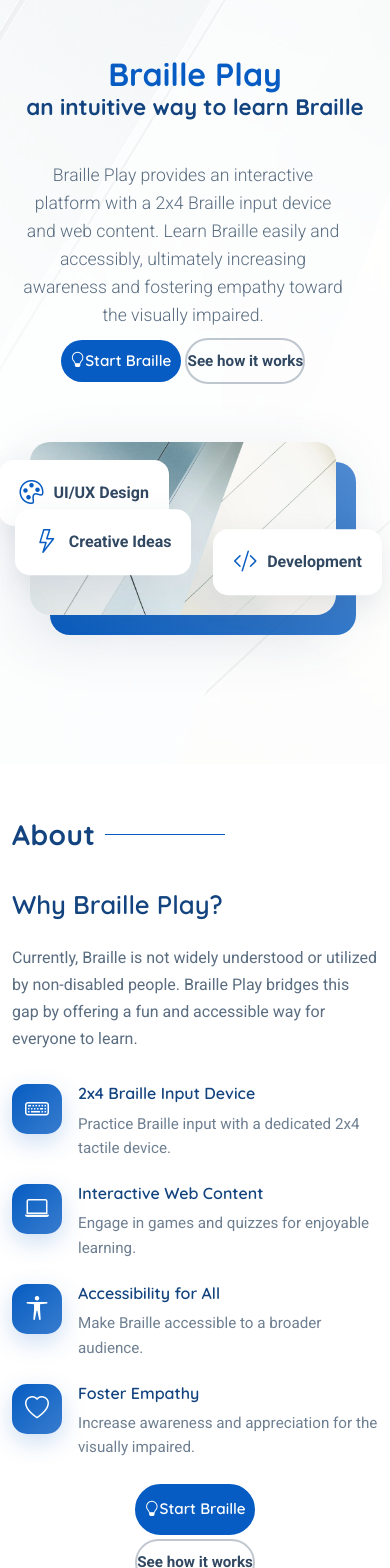
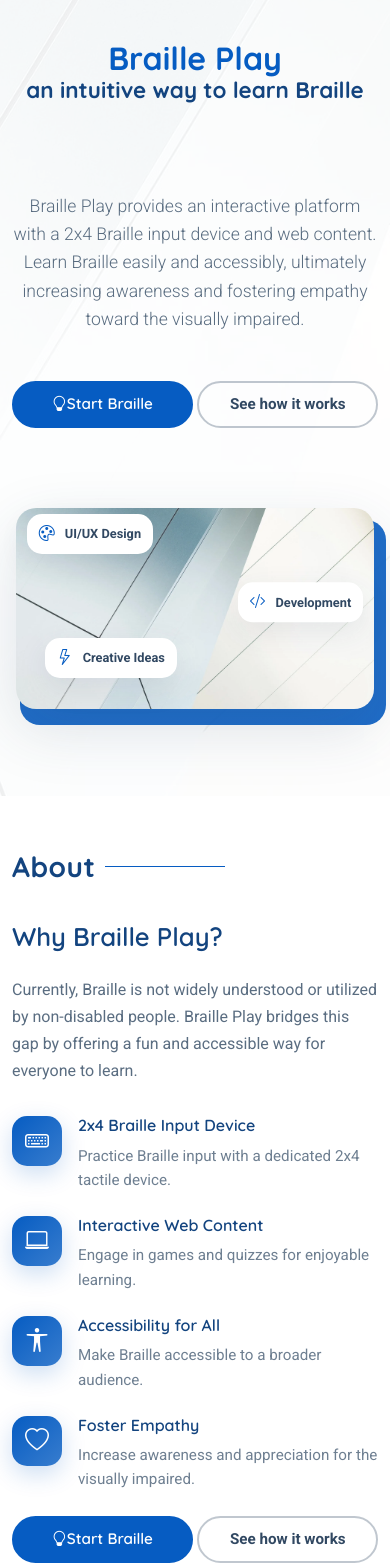
Before and after one commit to yeahyeon/braille-play-landing, a React (Vite) app: page / in a window 390 px wide. Shown: the part 80-1648 px from the top of the page. Built offline with nearby package versions, Linux system fonts and the light colour scheme.

Commit message:
[fix] mobile image overlay fixed

```diff
--- a/src/App.jsx
+++ b/src/App.jsx
@@ -2,6 +2,7 @@ import React from "react";
 import Header from "./components/Header";
 import Hero from "./components/Hero";
 import About from "./components/About";
+import MainFeatures from "./components/MainFeatures";
 import Footer from "./components/Footer";
 import "./App.css";
 
@@ -12,6 +13,7 @@ function App() {
       <main className="main">
         <Hero />
         <About />
+        <MainFeatures />
       </main>
       <Footer />
     </div>
--- a/src/components/About.css
+++ b/src/components/About.css
@@ -1,15 +1,15 @@
 /* About Section Styles */
 .about.section {
-  padding: 80px 0 0 0;
+  padding: var(--header-height) 0 0 0;
 }
 
 /* Section Title */
-.section-title {
+.about .section-title {
   padding-bottom: 60px;
   position: relative;
 }
 
-.section-title h2 {
+.about .section-title h2 {
   font-size: 36px;
   font-weight: 700;
   padding: 0;
@@ -19,7 +19,7 @@
   position: relative;
 }
 
-.section-title h2::after {
+.about .section-title h2::after {
   content: "";
   width: 120px;
   height: 1px;
@@ -28,7 +28,7 @@
   margin: 10px 10px;
 }
 
-.section-title p {
+.about .section-title p {
   color: color-mix(in srgb, var(--default-color), transparent 50%);
   margin: 5px 0 0 0;
   font-size: 16px;
@@ -122,6 +122,7 @@
   gap: 1rem;
   margin-top: 2rem;
   width: 100%;
+  flex-wrap: wrap;
 }
 
 .about-actions .btn {
@@ -134,21 +135,15 @@
   align-items: center;
   justify-content: center;
   text-align: center;
+  white-space: nowrap;
+  min-width: 160px;
+  flex: 1;
 }
 
 .about-actions .btn.btn-brand {
   background-color: var(--accent-color);
   color: var(--contrast-color);
   border: 2px solid var(--accent-color);
-  padding: 12px 30px;
-  font-weight: 600;
-  border-radius: 50px;
-  text-decoration: none;
-  transition: all 0.3s ease;
-  display: flex;
-  align-items: center;
-  justify-content: center;
-  text-align: center;
 }
 
 .about-actions .btn.btn-brand:hover {
@@ -208,19 +203,19 @@
 /* Responsive */
 @media (max-width: 768px) {
   .about.section {
-    padding: 60px 0 0 0;
+    padding: calc(var(--header-height) * 0.75) 0 0 0;
     margin-bottom: 0;
   }
 
-  .section-title {
+  .about .section-title {
     padding-bottom: 20px;
   }
 
-  .section-title h2 {
+  .about .section-title h2 {
     font-size: 28px;
   }
 
-  .section-title p {
+  .about .section-title p {
     font-size: 14px;
   }
 
@@ -282,16 +277,16 @@
     justify-content: center;
     gap: 0.5rem;
     margin-top: 1.5rem;
+    flex-direction: row;
     flex-wrap: wrap;
   }
 
   .about-actions .btn {
     padding: 0.75rem 1.25rem;
     font-size: 0.9rem;
-    min-width: 9.375rem;
-    max-width: 9.375rem;
+    min-width: 140px;
+    flex: 1;
     white-space: nowrap;
-    flex: 1;
   }
 
   .about-image {
@@ -305,16 +300,16 @@
 
 @media (max-width: 480px) {
   .about-actions {
-    flex-direction: column;
+    flex-direction: row;
+    flex-wrap: wrap;
     gap: 0.3rem;
   }
 
   .about-actions .btn {
-    flex: 1;
     font-size: 0.95rem;
     padding: 0.625rem 0.75rem;
-    min-width: 7.5rem;
-    max-width: 7.5rem;
+    min-width: 120px;
+    flex: 1;
     white-space: nowrap;
   }
 }
--- a/src/components/Hero.css
+++ b/src/components/Hero.css
@@ -4,13 +4,12 @@
   overflow: hidden;
   min-height: 100vh;
   display: flex;
-  align-items: flex-start;
+  align-items: center;
   margin: 0;
   width: 100vw;
   margin-left: calc(-50vw + 50%);
   margin-right: calc(-50vw + 50%);
-  margin-top: -80px;
-  padding-top: 80px;
+  padding-top: var(--header-height);
 }
 
 .hero::before {
@@ -32,8 +31,11 @@
   display: flex;
   flex-direction: column;
   justify-content: center;
-  min-height: 100vh;
+  align-items: center;
+  min-height: calc(100vh - var(--header-height));
   width: 100%;
+  padding: 0 !important;
+  margin-top: 0;
 }
 
 /* Hero Title */
@@ -55,8 +57,8 @@
 /* Hero Content and Image Container */
 .hero .row {
   display: flex;
-  align-items: flex-start;
-  justify-content: space-between;
+  align-items: center;
+  justify-content: center;
   width: 100%;
   gap: 2rem;
 }
@@ -67,10 +69,18 @@
   z-index: 3;
   flex: 1;
   max-width: 50%;
+  display: flex;
+  flex-direction: column;
+  align-items: flex-start;
+  text-align: left;
 }
 
 .hero .content-wrapper {
   max-width: 100%;
+  display: flex;
+  flex-direction: column;
+  align-items: flex-start;
+  width: 100%;
 }
 
 
@@ -80,6 +90,7 @@
   margin-bottom: 3rem;
   line-height: 1.6;
   margin-top: 3rem;
+  text-align: left;
 }
 
 /* Hero Stats */
@@ -117,6 +128,7 @@
   gap: 1rem;
   margin-bottom: 3rem;
   width: 100%;
+  flex-wrap: wrap;
 }
 
 .hero .hero-actions .btn {
@@ -129,15 +141,20 @@
   align-items: center;
   justify-content: center;
   text-align: center;
+  white-space: nowrap;
+  min-width: 160px;
+  flex: 1;
 }
 
-.hero .hero-actions .btn.btn-primary {
+.hero .hero-actions .btn.btn-primary,
+.hero .hero-actions .btn.btn-brand {
   background-color: var(--accent-color);
   color: var(--contrast-color);
   border: 2px solid var(--accent-color);
 }
 
-.hero .hero-actions .btn.btn-primary:hover {
+.hero .hero-actions .btn.btn-primary:hover,
+.hero .hero-actions .btn.btn-brand:hover {
   background-color: transparent;
   color: var(--accent-color);
 }
@@ -281,21 +298,18 @@
 
 /* Responsive */
 @media (max-width: 768px) {
-  .hero .container {
-    justify-content: center;
+  .hero {
+    padding-top: var(--header-height) !important;
+    padding-bottom: 2rem;
   }
 
-  .hero .hero-content {
-    text-align: center;
-    padding: 2.5rem 1.25rem;
+  .hero .container {
+    padding: 2rem 0;
   }
 
   .hero .hero-title {
     font-size: 1.4rem;
-    white-space: normal;
     text-align: center;
-    margin-top: 1rem;
-    margin-bottom: 0;
   }
 
   .hero .hero-title .typed {
@@ -308,50 +322,67 @@
 
   .hero .lead {
     font-size: 1.1rem;
-    margin-top: 0;
-    margin-bottom: 0.5rem;
+    text-align: center;
   }
 
-  .hero .hero-stats {
-    justify-content: center;
-    gap: 1rem;
-    margin-bottom: 2rem;
-    flex-direction: column;
+  .hero .hero-content {
+    max-width: 100%;
+    align-items: center;
+    text-align: center;
+  }
+
+  .hero .content-wrapper {
+    align-items: center;
   }
 
   .hero .hero-actions {
     justify-content: center;
-    gap: 0.5rem;
-    margin-bottom: 0.25rem;
-  }
-
-  .hero .hero-actions .btn {
-    padding: 0.75rem 1.25rem;
-    font-size: 0.9rem;
-    min-width: 9.375rem;
-    display: flex;
-    align-items: center;
-    justify-content: center;
-    text-align: center;
   }
 
   .hero .row {
     flex-direction: column;
-    gap: 0.25rem;
+    gap: 1rem;
   }
 
-  .hero .hero-content {
+  .hero .hero-image {
+    padding: 1rem;
     max-width: 100%;
   }
 
-  .hero .hero-image {
-    min-height: auto;
-    padding: 0.625rem 1.875rem 1.875rem 1.875rem;
-    max-width: 100%;
+  /* Image Overlay Mobile Adjustment */
+  .hero .image-overlay {
+    right: -1rem;
+    left: 0.5rem;
+    top: 0.75rem;
+    bottom: -1.5rem;
+    background: linear-gradient(45deg, var(--accent-color), color-mix(in srgb, var(--accent-color), transparent 0%));
+    border-radius: 1.5rem;
+    opacity: 0.9;
   }
 
-  .hero .social-links {
-    justify-content: center;
+  /* Floating Cards Mobile Adjustment */
+  .hero .floating-card.card-1 {
+    top: 5%;
+    left: 5%;
+  }
+
+  .hero .floating-card.card-2 {
+    top: 50%;
+    right: 5%;
+  }
+
+  .hero .floating-card.card-3 {
+    bottom: 10%;
+    left: 10%;
+  }
+
+  .hero .floating-card {
+    padding: 10px 15px;
+    font-size: 0.9rem;
+  }
+
+  .hero .floating-card i {
+    font-size: 1.2rem;
   }
 }
 
@@ -362,11 +393,10 @@
   }
 
   .hero .hero-actions .btn {
-    flex: 1;
     font-size: 0.95rem;
     padding: 0.625rem 0.75rem;
-    min-width: 7.5rem;
-    max-width: 7.5rem;
+    min-width: 120px;
+    flex: 1;
     white-space: nowrap;
     display: flex;
     align-items: center;
@@ -374,4 +404,39 @@
     text-align: center;
   }
 
+  /* Floating Cards Extra Small Mobile */
+  .hero .floating-card.card-1 {
+    top: 3%;
+    left: 3%;
+  }
+
+  .hero .floating-card.card-2 {
+    top: 45%;
+    right: 3%;
+  }
+
+  .hero .floating-card.card-3 {
+    bottom: 8%;
+    left: 8%;
+  }
+
+  .hero .floating-card {
+    padding: 8px 12px;
+    font-size: 0.8rem;
+  }
+
+  .hero .floating-card i {
+    font-size: 1rem;
+  }
+
+  /* Image Overlay Extra Small Mobile */
+  .hero .image-overlay {
+    right: -0.75rem;
+    left: 0.25rem;
+    top: 0.75rem;
+    bottom: -1rem;
+    background: linear-gradient(45deg, var(--accent-color), color-mix(in srgb, var(--accent-color), transparent 0%));
+    border-radius: 1.25rem;
+    opacity: 0.9;
+  }
 }
--- a/src/styles/global.css
+++ b/src/styles/global.css
@@ -11,6 +11,8 @@
   --accent-color: #065cc2;
   --surface-color: #ffffff;
   --contrast-color: #ffffff;
+
+  --header-height: 80px;
 }
 
 .light-background {
```
